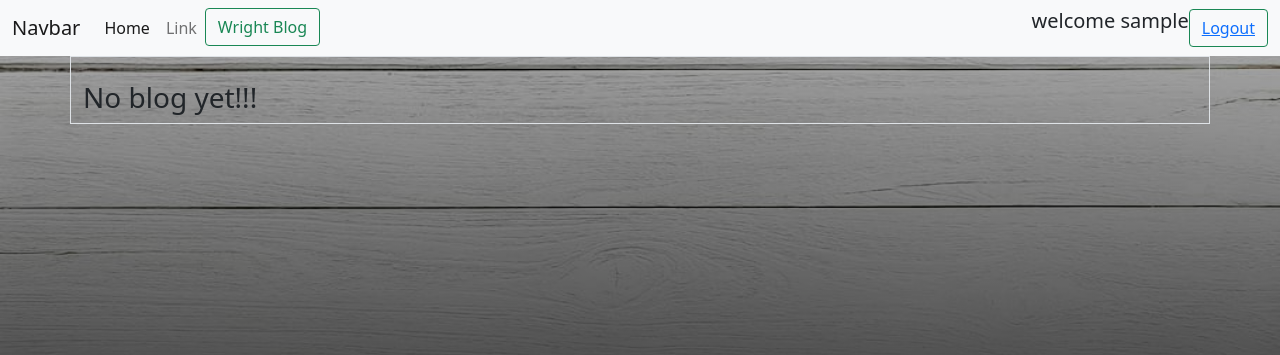
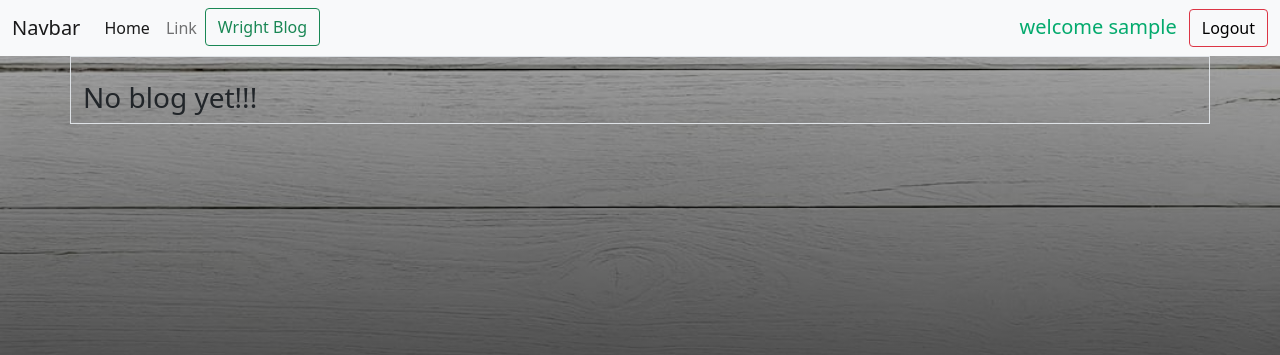
Before and after one commit to b1621/Blog, a PHP site: page /pages/admin_home.php in a window 1280 px wide. Shown: the top 355 px of the page. Run offline with PHP 8.4, Linux system fonts and the light colour scheme; the visitor is signed in with stand-in values (Sample User, id 1); data that the repository does not hold is empty.

Commit message:
correct admin UI and view process

```diff
--- a/pages/admin_home.php
+++ b/pages/admin_home.php
@@ -46,11 +46,11 @@ if (isset($_SESSION['ID'])) {
                     <div class="card mb-3" style="width :60%; margin:0 auto; background-color: rgb(0,0,0,0.5);">
                         <div class="card-body">
                             <h5 class="card-title" style="color:white; font-size:1.5rem;"><?php echo $blog['Title'];  ?></h5>
-                            <h6 class="card-subtitle mb-2 " style="color:rgb(255,255,255,0.5);"><?php echo $blog['Author'];  ?></h6>
-                            <p class="card-text"><small  style="color:grey;"><?php echo $blog['Date'];  ?></small></p>
+                            <h6 class="card-subtitle mb-2 " style="color:rgb(255,255,255,0.9);"><?php echo $blog['Author'];  ?></h6>
+                            <p class="card-text"><small  style="color:rgb(255,255,255,0.7);"><?php echo $blog['Date'];  ?></small></p>
                             <p class="card-text" style="color:white;"><?php echo $blog['Article'];  ?></p>
 
-                            <form action="" method="post" style="display: inline;">
+                            <form action="../pages/view.php" method="post" style="display: inline;">
                                 <input type="hidden" name="blogid" value="<?php echo $blog['Blog_id'] ?>">
                                 <button type="submit" class="btn" style="background-color: #04AA6D;
   border: none;
--- a/pages/components/adminnav.php
+++ b/pages/components/adminnav.php
@@ -21,9 +21,18 @@
         </li>
       </ul>
       <form class="d-flex">
-        <h5> <?php echo 'welcome  ' . $_SESSION['name'] . '  '; ?></h5>
+        <h5 style="
+  color: #04AA6D;
+  padding: 2px;
+  text-align: center;
+  height:50;
+  text-decoration: none;
+  display: inline-block;
+  font-size: 20px;
+  margin: 4px 10px  ;"> <?php echo 'welcome  ' . $_SESSION['name'] . '  '; ?></h5>
 
-        <button class="btn btn-outline-success" type="submit"> <a href="../process/logout.php?Adminlogout">Logout</a></button>
+        <button class="btn btn-outline-danger"  type="submit"> <a style="color: black;text-decoration: none; font-size: 16px;
+" href="../process/logout.php?Adminlogout">Logout</a></button>
 
 
 
```
Also changed, not shown: pages/admin_signin.php (+8 -4 lines), pages/components/usernav.php (+12 -4 lines).
